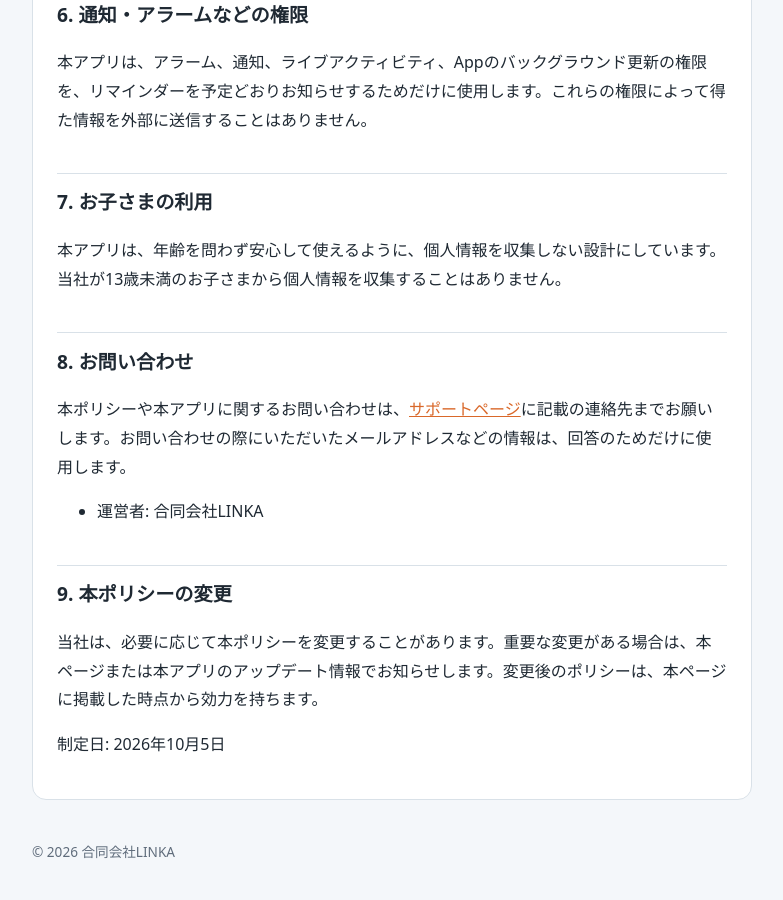
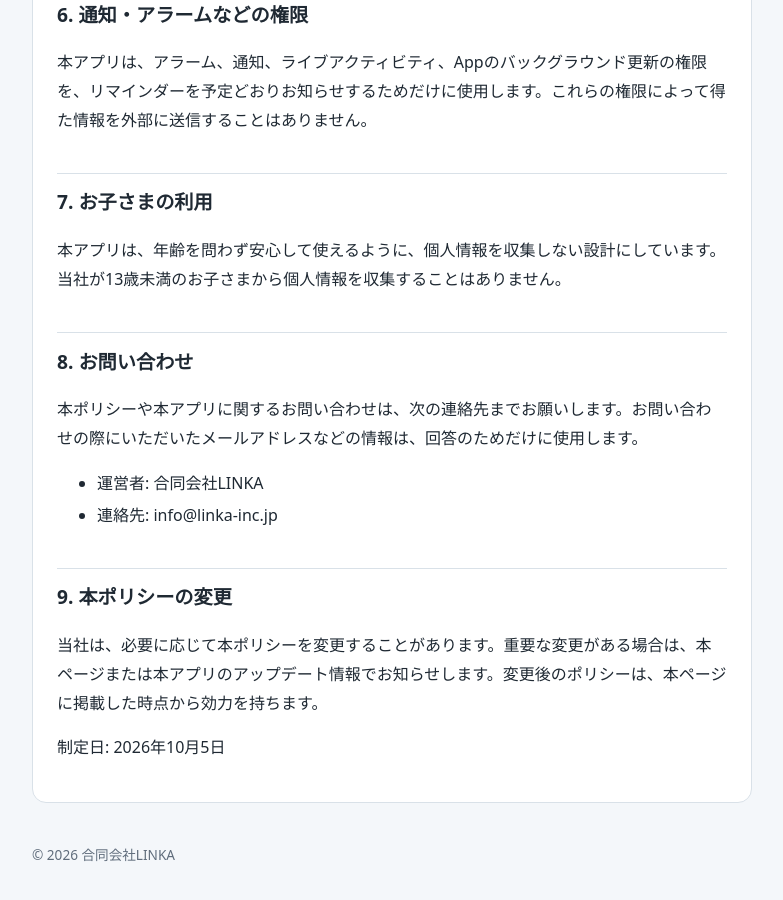
Before and after one commit to linka-admin/voice-reminder-docs, a Jekyll site: the page built from privacy/index.md, in a window 1280 px wide and 900 px high, scrolled down 1932 px. Shown: the whole window, without its empty margins (248-1031 px from the left). Built offline with Jekyll 4.4.1, drawn with Linux system fonts in a browser that asks for light colours.

Commit message:
Privacy policy keeps its contact address; support links to the privacy policy
Co-Authored-By: Claude Opus 5.5 <noreply@anthropic.com>
Claude-Session: https://claude.ai/code/session_017p9RmcMrbCViLdGix14MhX

```diff
--- a/privacy/index.md
+++ b/privacy/index.md
@@ -61,9 +61,10 @@ permalink: /privacy/
 
 ## 8. お問い合わせ
 
-本ポリシーや本アプリに関するお問い合わせは、[サポートページ](https://voice-reminder.linka-inc.jp/support/)に記載の連絡先までお願いします。お問い合わせの際にいただいたメールアドレスなどの情報は、回答のためだけに使用します。
+本ポリシーや本アプリに関するお問い合わせは、次の連絡先までお願いします。お問い合わせの際にいただいたメールアドレスなどの情報は、回答のためだけに使用します。
 
 - 運営者: 合同会社LINKA
+- 連絡先: info@linka-inc.jp
 
 ## 9. 本ポリシーの変更
 
```
Also changed, not shown: support/index.md (+1 -1 lines).
